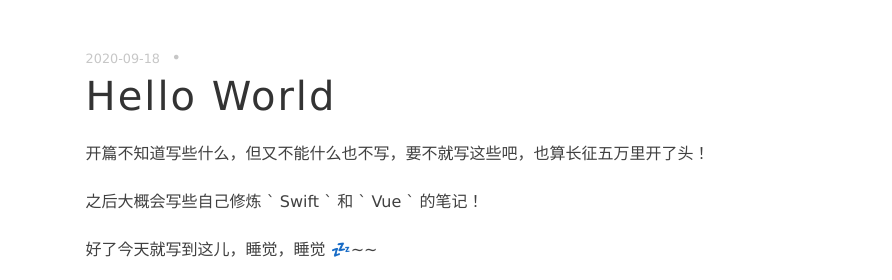
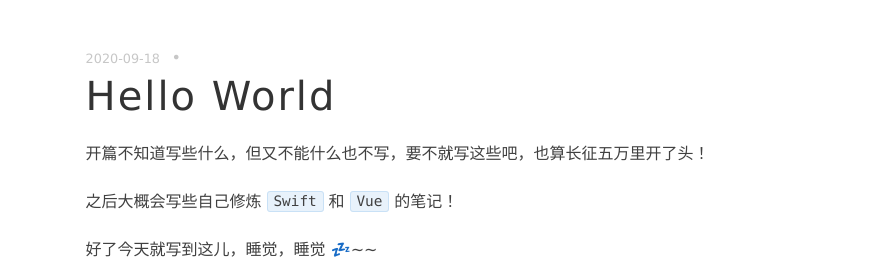
Before and after one commit to YesViper/YesViper.github.io, a plain HTML site: page 2020/09/hello-world/index.html in a window 1280 px wide. Shown: the top 280 px of the page, 388-1280 px from the left. Drawn offline with nearby package versions, Linux system fonts and the light colour scheme; a script that the page names is missing.

Commit message:
修改日志文件

```diff
--- a/2020/09/hello-world/index.html
+++ b/2020/09/hello-world/index.html
@@ -115,7 +115,7 @@
   <section class="post">
     <p>开篇不知道写些什么，但又不能什么也不写，要不就写这些吧，也算长征五万里开了头！</p>
 
-<p>之后大概会写些自己修炼 ` Swift ` 和  ` Vue ` 的笔记！</p>
+<p>之后大概会写些自己修炼 <code class="highlighter-rouge">Swift</code> 和  <code class="highlighter-rouge">Vue</code> 的笔记！</p>
 
 <p>好了今天就写到这儿，睡觉，睡觉 💤~~</p>
 
```
